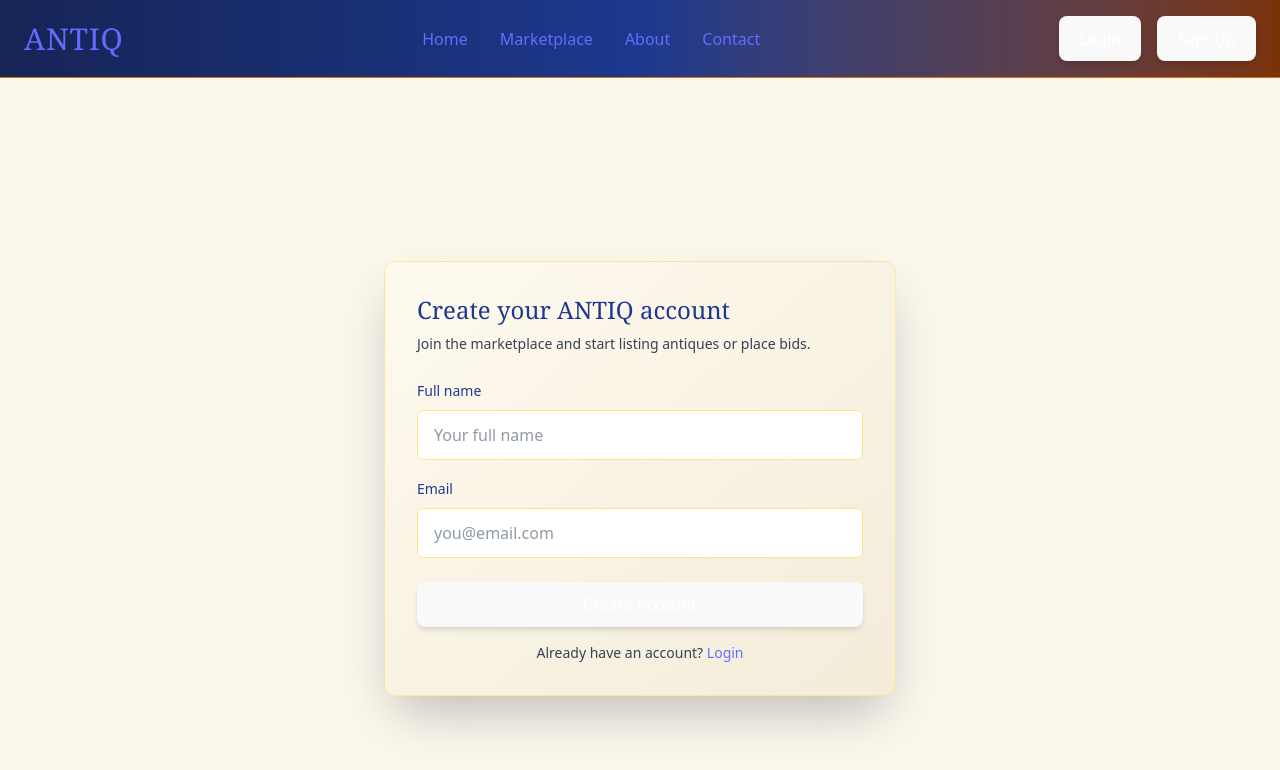
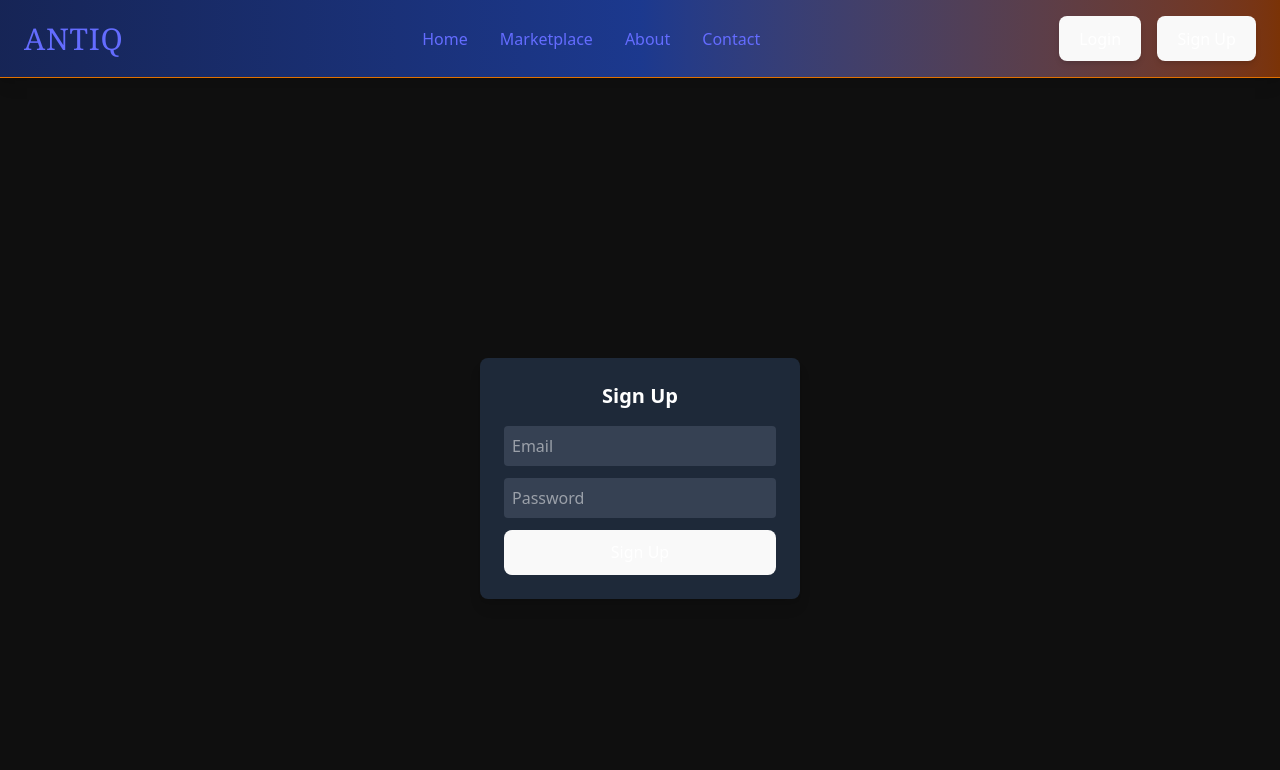
Before and after one commit to AnirbansarkarS/ANTIq, a React (Vite) app: page /signup in a window 1280 px wide. Shown: the top 770 px of the page. Built offline with nearby package versions, Linux system fonts and the light colour scheme.

Commit message:
feat : sign up working

```diff
--- a/src/App.jsx
+++ b/src/App.jsx
@@ -9,6 +9,8 @@ import HeroSection from "./components/common/HeroSection";
 import StatsSection from "./components/common/StatsSection";
 import AuctionCard from "./components/common/AuctionCard";
 import Loader from "./components/common/loader";
+import { AuthProvider } from "./context/AuthContext";
+
 
 function App() {
   return (
--- /dev/null
+++ b/src/components/auth/ProtectedRoute.jsx
@@ -0,0 +1,14 @@
+// components/auth/ProtectedRoute.jsx
+import { Navigate } from "react-router-dom";
+import { useAuth } from "../../context/AuthContext";
+
+const ProtectedRoute = ({ children }) => {
+  const { user, loading } = useAuth();
+
+  if (loading) return <p className="text-center text-white mt-10">Loading...</p>;
+  if (!user) return <Navigate to="/login" replace />;
+
+  return children;
+};
+
+export default ProtectedRoute;
--- a/src/context/AuctionContext.jsx
+++ /dev/null
@@ -1,54 +0,0 @@
-import React, { createContext, useContext, useState } from 'react';
-
-const AuctionContext = createContext();
-
-export const useAuction = () => {
-  const context = useContext(AuctionContext);
-  if (!context) {
-    throw new Error('useAuction must be used within an AuctionProvider');
-  }
-  return context;
-};
-
-export const AuctionProvider = ({ children }) => {
-  const [auctions, setAuctions] = useState([
-    {
-      id: 1,
-      title: "Roman Empire Coin Collection",
-      description: "Authentic Roman coins from 1st century AD",
-      image: "/api/placeholder/300/200",
-      currentBid: 2450,
-      bidCount: 12,
-      timeLeft: "2 days"
-    },
-    {
-      id: 2,
-      title: "Victorian Era Pocket Watch",
-      description: "Gold-plated pocket watch from 1890s",
-      image: "/api/placeholder/300/200",
-      currentBid: 1200,
-      bidCount: 8,
-      timeLeft: "1 day"
-    }
-  ]);
-
-  const [userBids, setUserBids] = useState([]);
-
-  const placeBid = (auctionId, bidAmount) => {
-    // Implement bid placement logic
-    console.log(`Placing bid of ${bidAmount} on auction ${auctionId}`);
-  };
-
-  const value = {
-    auctions,
-    userBids,
-    placeBid,
-    setAuctions
-  };
-
-  return (
-    <AuctionContext.Provider value={value}>
-      {children}
-    </AuctionContext.Provider>
-  );
-};
--- /dev/null
+++ b/src/context/AuthContext.jsx
@@ -0,0 +1,38 @@
+import { createContext, useContext, useEffect, useState } from "react";
+import { supabase } from "../lib/supabaseclient";
+
+const AuthContext = createContext();
+
+export const AuthProvider = ({ children }) => {
+  const [user, setUser] = useState(null);
+  const [loading, setLoading] = useState(true);
+
+  // Check user session on mount
+  useEffect(() => {
+    const getSession = async () => {
+      const { data: { session } } = await supabase.auth.getSession();
+      setUser(session?.user ?? null);
+      setLoading(false);
+    };
+    getSession();
+
+    // Listen for auth changes
+    const { data: listener } = supabase.auth.onAuthStateChange(
+      (_event, session) => {
+        setUser(session?.user ?? null);
+      }
+    );
+
+    return () => listener.subscription.unsubscribe();
+  }, []);
+
+  const value = { user, setUser };
+
+  return (
+    <AuthContext.Provider value={value}>
+      {!loading && children}
+    </AuthContext.Provider>
+  );
+};
+
+export const useAuth = () => useContext(AuthContext);
--- a/src/pages/login.jsx
+++ b/src/pages/login.jsx
@@ -1,67 +1,49 @@
-// src/pages/login.jsx
 import { useState } from "react";
-import { motion } from "framer-motion";
-// If you integrated supabase: import { supabase } from "../lib/supabaseClient";
+import { supabase } from "../lib/supabaseclient";
+import { useNavigate } from "react-router-dom";
+import { useAuth } from "../context/AuthContext";
 
-const Login = () => {
+export default function Login() {
+  const navigate = useNavigate();
+  const { setUser } = useAuth();
   const [email, setEmail] = useState("");
-  const [loading, setLoading] = useState(false);
+  const [password, setPassword] = useState("");
+  const [error, setError] = useState("");
 
-  const onLogin = async (e) => {
+  const handleLogin = async (e) => {
     e.preventDefault();
-    setLoading(true);
-    try {
-      // Replace with supabase auth call:
-      // const { error } = await supabase.auth.signInWithPassword({ email, password })
-      // handle error
-      await new Promise((r) => setTimeout(r, 800));
-      alert(`Magic (simulated) login link sent to ${email}`);
-    } catch (err) {
-      console.error(err);
-      alert("Login failed");
-    } finally {
-      setLoading(false);
+    const { data, error } = await supabase.auth.signInWithPassword({
+      email,
+      password,
+    });
+    if (error) setError(error.message);
+    else {
+      setUser(data.user);
+      navigate("/user_dashboard");
     }
   };
 
   return (
-    <div className="min-h-screen flex items-center justify-center bg-[#fbf7ed] p-6">
-      <motion.form
-        initial={{ opacity: 0, y: 18 }}
-        animate={{ opacity: 1, y: 0 }}
-        transition={{ duration: 0.6 }}
-        onSubmit={onLogin}
-        className="w-full max-w-md bg-gradient-to-br from-[#fffaf0] to-[#f3ecd9] border border-amber-300/40 shadow-xl rounded-xl p-8"
-      >
-        <h2 className="text-2xl font-serif text-blue-900 mb-2">Welcome Back</h2>
-        <p className="text-sm text-gray-700 mb-6">
-          Sign in to manage your listings, bids and profile.
-        </p>
-
-        <label className="block mb-3">
-          <span className="text-sm text-blue-900">Email</span>
-          <input
-            className="mt-2 w-full rounded-md border border-amber-200 bg-white px-4 py-3 focus:outline-none focus:ring-2 focus:ring-amber-300"
-            placeholder="you@email.com"
-            value={email}
-            onChange={(e) => setEmail(e.target.value)}
-            required
-          />
-        </label>
-
-        <button
-          disabled={loading}
-          className="w-full mt-4 bg-amber-600 hover:bg-amber-700 text-white py-3 rounded-lg font-semibold shadow-md"
-        >
-          {loading ? "Sending..." : "Send Login Link"}
+    <div className="flex justify-center items-center min-h-screen">
+      <form onSubmit={handleLogin} className="p-6 bg-gray-800 text-white rounded-lg shadow-lg w-80">
+        <h2 className="text-xl font-bold mb-4 text-center">Login</h2>
+        {error && <p className="text-red-400">{error}</p>}
+        <input
+          type="email"
+          placeholder="Email"
+          className="w-full mb-3 p-2 rounded bg-gray-700"
+          onChange={(e) => setEmail(e.target.value)}
+        />
+        <input
+          type="password"
+          placeholder="Password"
+          className="w-full mb-3 p-2 rounded bg-gray-700"
+          onChange={(e) => setPassword(e.target.value)}
+        />
+        <button className="w-full bg-cyan-500 hover:bg-cyan-600 text-white py-2 rounded">
+          Login
         </button>
-
-        <p className="mt-4 text-center text-gray-700 text-sm">
-          New here? <a href="/signup" className="text-amber-700 font-semibold">Create an account</a>
-        </p>
-      </motion.form>
+      </form>
     </div>
   );
-};
-
-export default Login;
+}
--- a/src/pages/signup.jsx
+++ b/src/pages/signup.jsx
@@ -1,78 +1,50 @@
-// src/pages/signup.jsx
 import { useState } from "react";
-import { motion } from "framer-motion";
-// import { supabase } from "../lib/supabaseClient";
+import { supabase } from "../lib/supabaseclient";
+import { useNavigate } from "react-router-dom";
 
-const Signup = () => {
-  const [name, setName] = useState("");
+export default function Signup() {
+  const navigate = useNavigate();
   const [email, setEmail] = useState("");
+  const [password, setPassword] = useState("");
+  const [error, setError] = useState("");
   const [loading, setLoading] = useState(false);
 
-  const onSignup = async (e) => {
+  const handleSignup = async (e) => {
     e.preventDefault();
     setLoading(true);
-    try {
-      // Replace with supabase.auth.signUp(...) call
-      await new Promise((r) => setTimeout(r, 900));
-      alert(`Account (simulated) created for ${name}`);
-    } catch (err) {
-      console.error(err);
-      alert("Signup failed");
-    } finally {
-      setLoading(false);
-    }
+    const { data, error } = await supabase.auth.signUp({
+      email,
+      password,
+    });
+    setLoading(false);
+    if (error) setError(error.message);
+    else navigate("/login");
   };
 
   return (
-    <div className="min-h-screen flex items-center justify-center bg-[#fbf7ed] p-6">
-      <motion.form
-        initial={{ opacity: 0, y: 18 }}
-        animate={{ opacity: 1, y: 0 }}
-        transition={{ duration: 0.6 }}
-        onSubmit={onSignup}
-        className="w-full max-w-lg bg-gradient-to-br from-[#fffaf0] to-[#f3ecd9] border border-amber-300/40 shadow-2xl rounded-xl p-8"
-      >
-        <h2 className="text-2xl font-serif text-blue-900 mb-2">Create your ANTIQ account</h2>
-        <p className="text-sm text-gray-700 mb-6">
-          Join the marketplace and start listing antiques or place bids.
-        </p>
-
-        <div className="grid grid-cols-1 gap-4">
-          <label>
-            <span className="text-sm text-blue-900">Full name</span>
-            <input
-              className="mt-2 w-full rounded-md border border-amber-200 bg-white px-4 py-3 focus:outline-none focus:ring-2 focus:ring-amber-300"
-              placeholder="Your full name"
-              value={name}
-              onChange={(e) => setName(e.target.value)}
-              required
-            />
-          </label>
-          <label>
-            <span className="text-sm text-blue-900">Email</span>
-            <input
-              className="mt-2 w-full rounded-md border border-amber-200 bg-white px-4 py-3 focus:outline-none focus:ring-2 focus:ring-amber-300"
-              placeholder="you@email.com"
-              value={email}
-              onChange={(e) => setEmail(e.target.value)}
-              required
-            />
-          </label>
-        </div>
-
+    <div className="flex justify-center items-center min-h-screen">
+      <form onSubmit={handleSignup} className="p-6 bg-gray-800 text-white rounded-lg shadow-lg w-80">
+        <h2 className="text-xl font-bold mb-4 text-center">Sign Up</h2>
+        {error && <p className="text-red-400">{error}</p>}
+        <input
+          type="email"
+          placeholder="Email"
+          className="w-full mb-3 p-2 rounded bg-gray-700"
+          onChange={(e) => setEmail(e.target.value)}
+        />
+        <input
+          type="password"
+          placeholder="Password"
+          className="w-full mb-3 p-2 rounded bg-gray-700"
+          onChange={(e) => setPassword(e.target.value)}
+        />
         <button
           disabled={loading}
-          className="w-full mt-6 bg-amber-600 hover:bg-amber-700 text-white py-3 rounded-lg font-semibold shadow-md"
+          className="w-full bg-cyan-500 hover:bg-cyan-600 text-white py-2 rounded"
         >
-          {loading ? "Creating..." : "Create Account"}
+          {loading ? "Creating..." : "Sign Up"}
         </button>
-
-        <p className="mt-4 text-center text-gray-700 text-sm">
-          Already have an account? <a href="/login" className="text-amber-700 font-semibold">Login</a>
-        </p>
-      </motion.form>
+      </form>
     </div>
   );
-};
-
-export default Signup;
+}
```
Also changed, not shown: src/lib/supabaseclient.js (line endings or trailing spaces).
